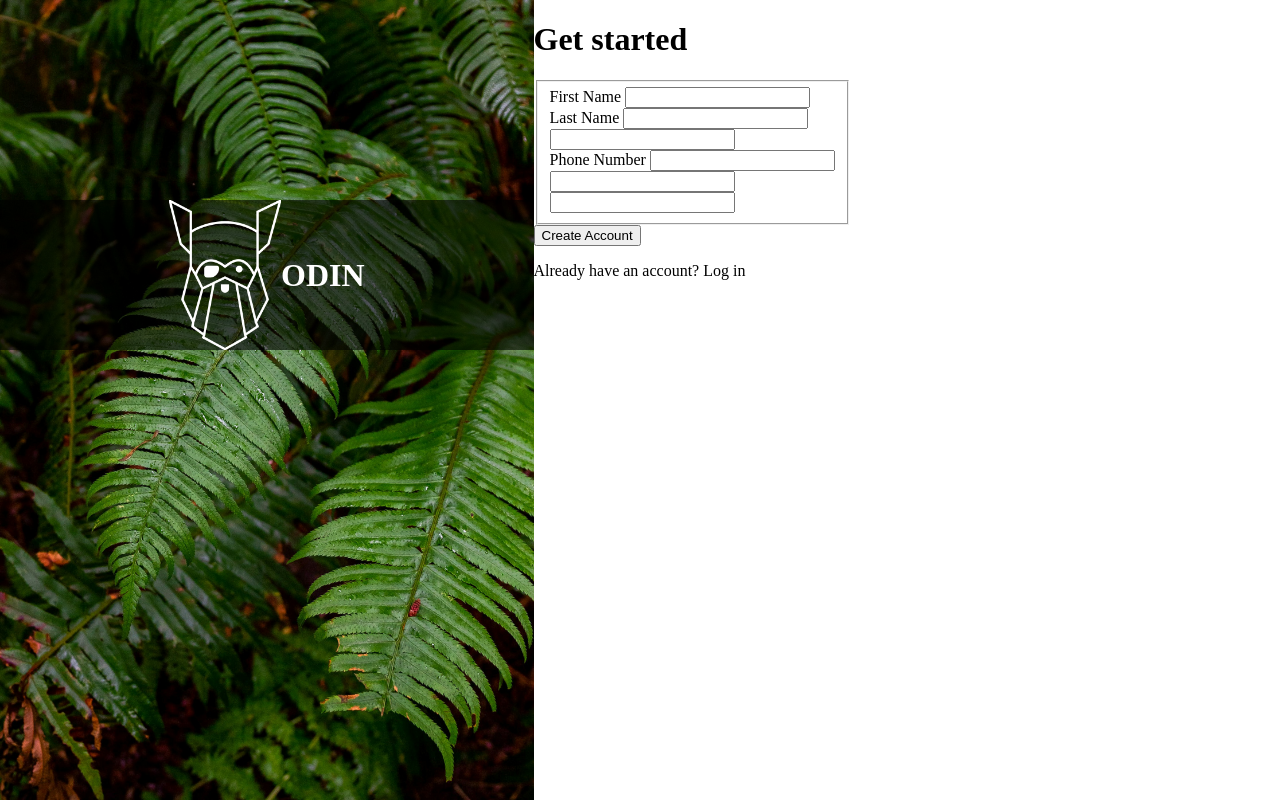
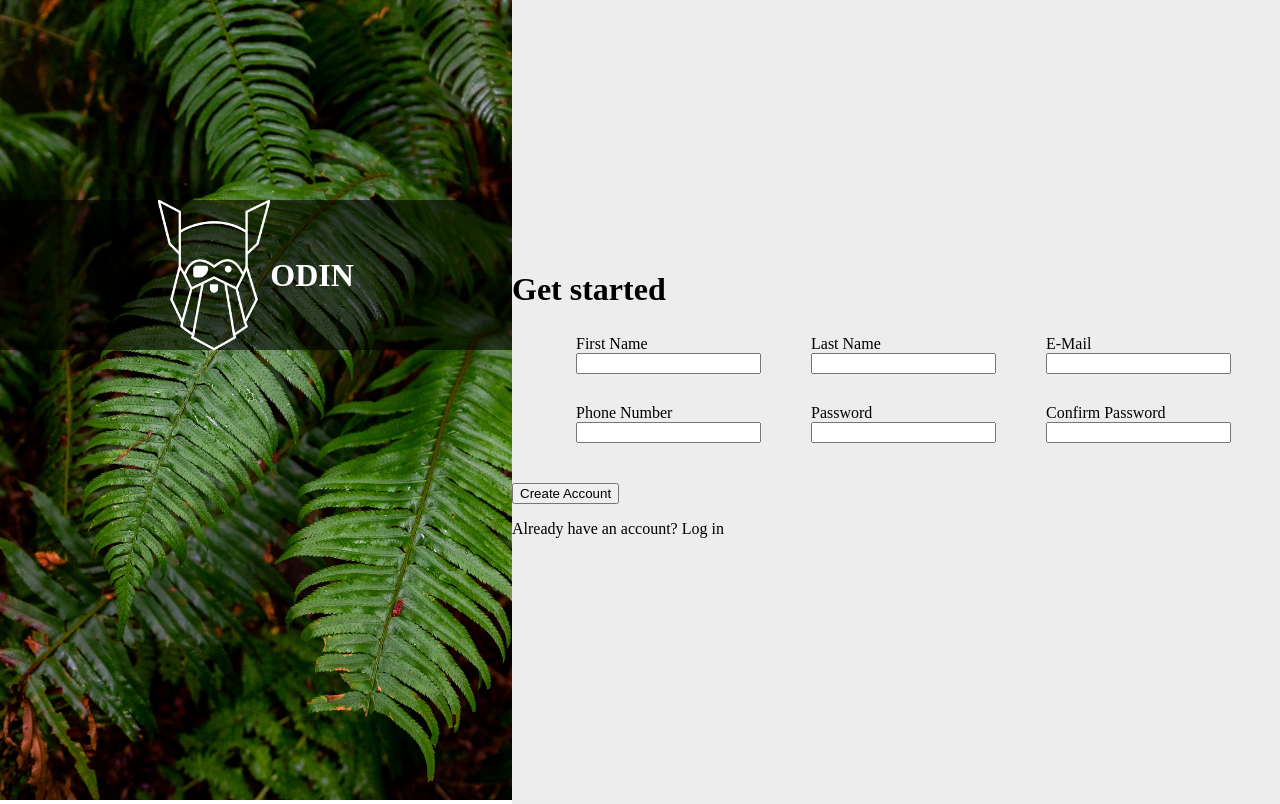
Before and after one commit to behluelselcuk/sign_up_form, a plain HTML site: page index.html in a window 1280 px wide. Drawn offline with Linux system fonts and the light colour scheme.

Commit message:
Gestalte erste Schritte für das Form

```diff
--- a/index.html
+++ b/index.html
@@ -18,9 +18,8 @@
 
     <!-- FORM -->
     <div class="form-container">
-        <h1>Get started</h1>
-
-        <form action="#">
+        <form class="form" action="#">
+            <h1>Get started</h1>
             <fieldset>
                 <div class="input-element">
                     <label for="first_name">First Name</label>
@@ -33,7 +32,7 @@
                 </div>
 
                 <div class="input-element">
-                    <label for="email"></label>
+                    <label for="email">E-Mail</label>
                     <input type="email" id="email">
                 </div>
 
@@ -43,12 +42,12 @@
                 </div>
 
                 <div class="input-element">
-                    <label for="password"></label>
+                    <label for="password">Password</label>
                     <input type="password" id="password">
                 </div>
 
                 <div class="input-element">
-                    <label for="repeat-password"></label>
+                    <label for="repeat-password">Confirm Password</label>
                     <input type="password" id="repeat-password">
                 </div>
             </fieldset>
--- a/style.css
+++ b/style.css
@@ -6,12 +6,13 @@ body {
 
 
 /* === FORM-BILD === */
+.form-img-container {
+    position: relative;
+}
+
 .form-img {
     height: 100vh;
-}
-
-.form-img-container {
-    position: relative;
+    width: 40vw;
 }
 
 .title {
@@ -32,3 +33,29 @@ body {
     color: #fff;
     text-transform: uppercase;
 }
+
+
+
+/* === FORM === */
+.form-container {
+    display: flex;
+    align-items: center;
+    width: 100%;
+    background-color: rgb(237, 237, 237);
+}
+
+.form fieldset {
+    border: none;
+}
+
+.form > fieldset {
+    display: flex;
+    flex-wrap: wrap;
+}
+
+.input-element {
+    display: flex;
+    flex-direction: column;
+    margin-left: 50px;
+    margin-bottom: 30px;
+}
```
